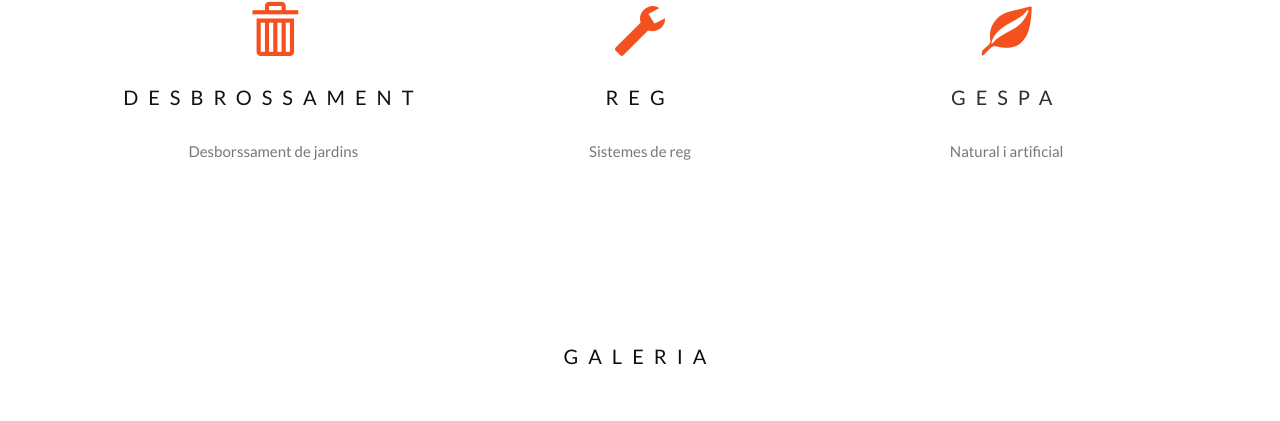
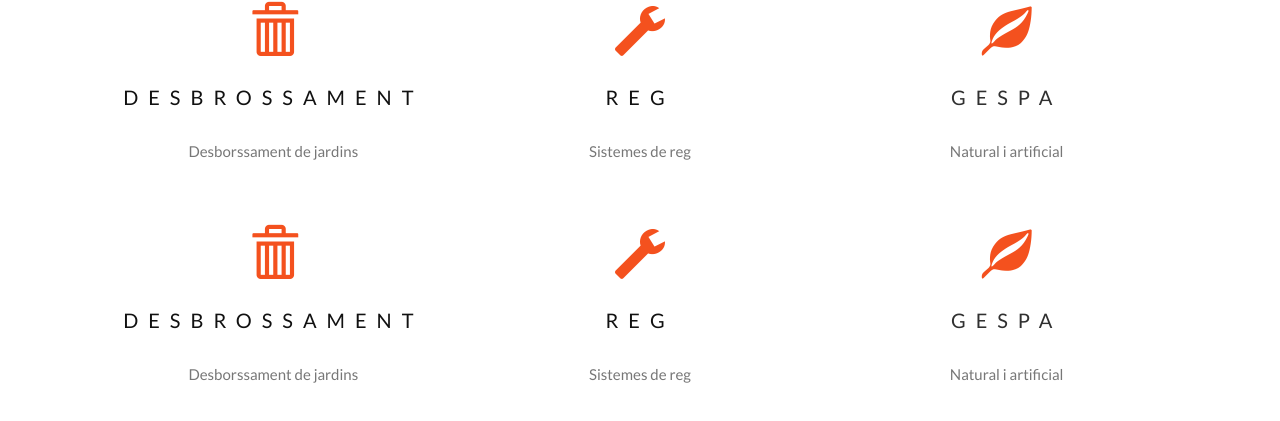
Before and after one commit to ude77/eduart, a plain HTML site: page index.htm in a window 1280 px wide. Shown: the part 1723-2144 px from the top of the page. Drawn offline with nearby package versions, Linux system fonts and the light colour scheme; some packages are replaced by stand-ins of ours.

Commit message:
Duplicate services row

```diff
--- a/index.htm
+++ b/index.htm
@@ -307,6 +307,24 @@
       <p>Natural i artificial</p>
     </div>
   </div>
+  <br><br>
+  <div class="row slideanim">
+    <div class="col-sm-4">
+      <span class="glyphicon glyphicon-trash logo-small"></span>
+      <h4>DESBROSSAMENT</h4>
+      <p>Desborssament de jardins</p>
+    </div>
+    <div class="col-sm-4">
+      <span class="glyphicon glyphicon-wrench logo-small"></span>
+      <h4>REG</h4>
+      <p>Sistemes de reg</p>
+    </div>
+    <div class="col-sm-4">
+      <span class="glyphicon glyphicon-leaf logo-small"></span>
+      <h4 style="color:#303030;">GESPA</h4>
+      <p>Natural i artificial</p>
+    </div>
+  </div>
 </div>
 
 <!-- Container (Portfolio Section) -->
```
